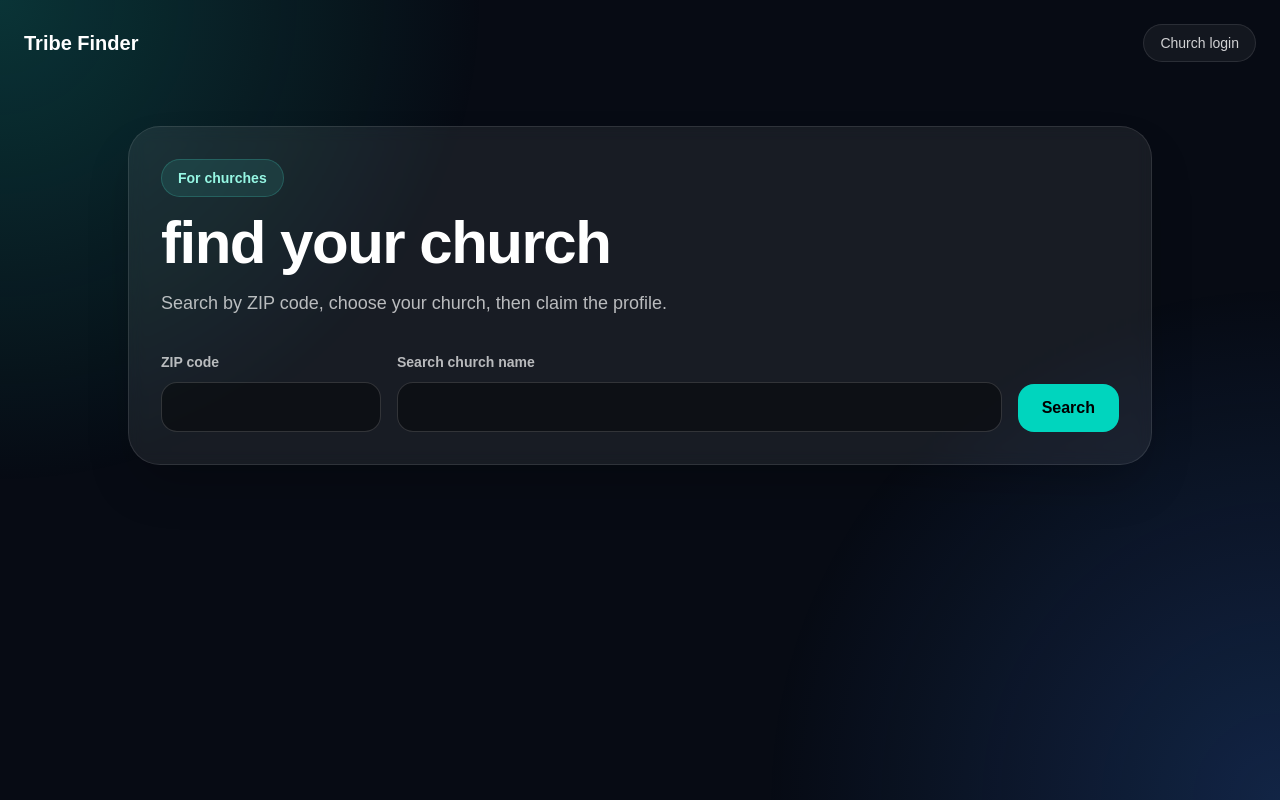
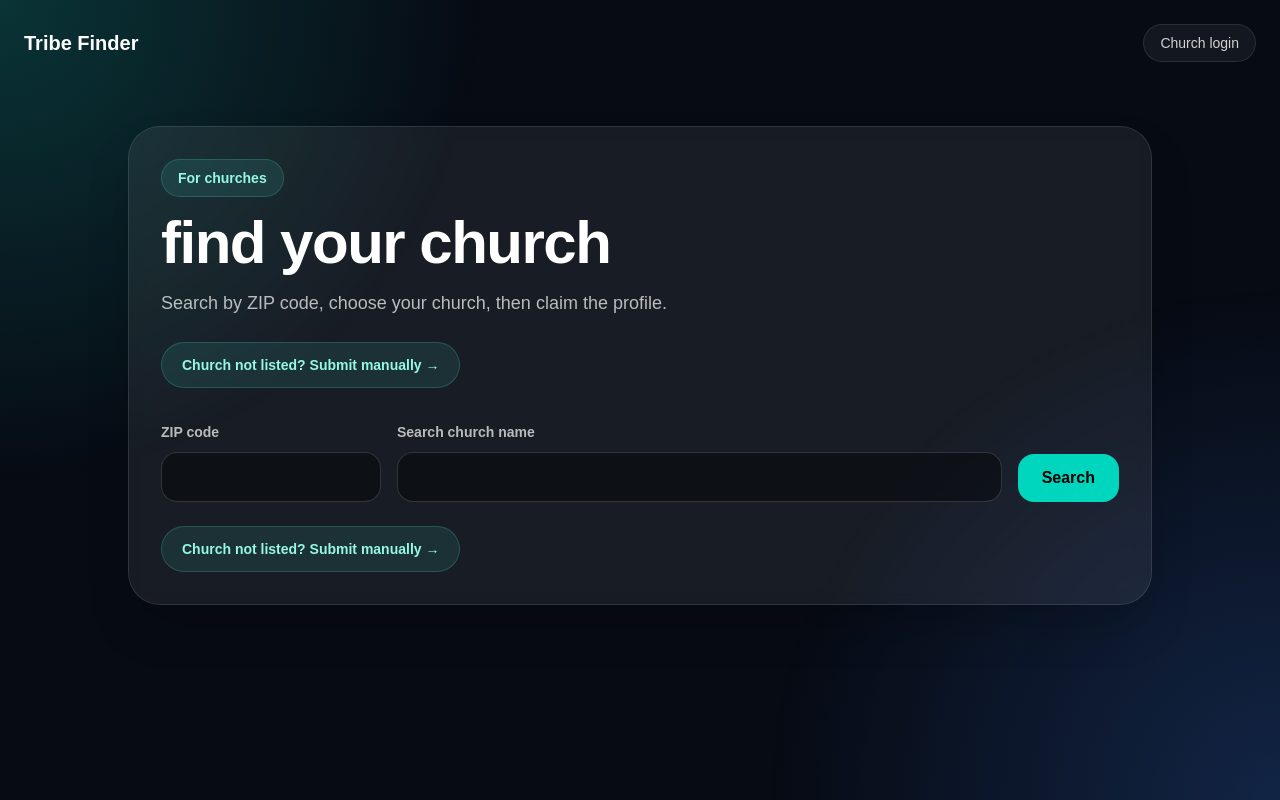
Before and after one commit to Jeremyctalbot/tribefinder-web, a Next.js app: page /find-your-church in a window 1280 px wide. Built offline with nearby package versions, Linux system fonts and the light colour scheme.

Commit message:
Add manual claim button to find church page

```diff
--- a/app/find-your-church/page.tsx
+++ b/app/find-your-church/page.tsx
@@ -112,6 +112,13 @@ export default function FindYourChurchPage() {
               Search by ZIP code, choose your church, then claim the profile.
             </p>
 
+            <Link
+  href="/claim?manual=true"
+  className="mt-6 inline-flex rounded-full border border-teal-300/20 bg-teal-300/10 px-5 py-3 text-sm font-bold text-teal-200 transition hover:bg-teal-300/20"
+>
+  Church not listed? Submit manually →
+</Link>
+
             <div className="mt-8 grid gap-4 md:grid-cols-[220px_1fr_auto]">
               <div>
                 <label className="text-sm font-semibold text-white/70">
@@ -150,6 +157,15 @@ export default function FindYourChurchPage() {
               </div>
             </div>
 
+            <div className="mt-6">
+              <Link
+                href="/claim?manual=true"
+                className="inline-flex rounded-full border border-teal-300/20 bg-teal-300/10 px-5 py-3 text-sm font-bold text-teal-200 transition hover:bg-teal-300/20"
+              >
+                Church not listed? Submit manually →
+              </Link>
+            </div>
+
             {errorMessage && (
               <p className="mt-6 rounded-2xl border border-red-400/20 bg-red-400/10 p-4 text-red-200">
                 {errorMessage}
@@ -162,8 +178,17 @@ export default function FindYourChurchPage() {
               !isLoading &&
               filteredChurches.length === 0 &&
               !errorMessage && (
-                <div className="rounded-[2rem] border border-white/10 bg-white/[0.06] p-6 text-white/70">
-                  No churches found for that ZIP code yet.
+                <div className="rounded-[2rem] border border-white/10 bg-white/[0.06] p-6">
+                  <p className="text-white/70">
+                    No churches found for that ZIP code yet.
+                  </p>
+
+                  <Link
+                    href="/claim?manual=true"
+                    className="mt-5 inline-flex rounded-full border border-teal-300/20 bg-teal-300/10 px-5 py-3 text-sm font-bold text-teal-200 transition hover:bg-teal-300/20"
+                  >
+                    Church not listed? Submit manually →
+                  </Link>
                 </div>
               )}
 
```
